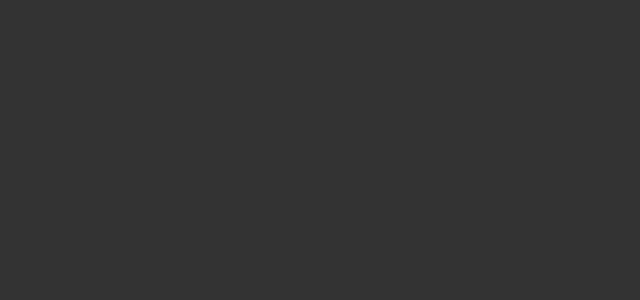
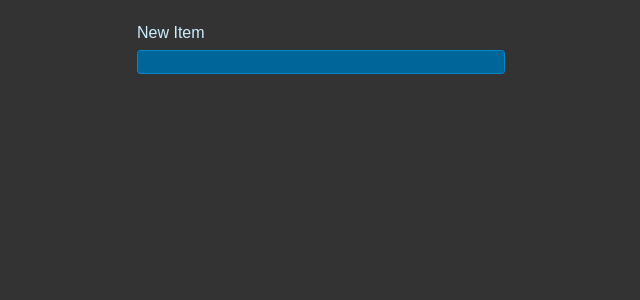
Before and after one commit to abrahamsantos-developer/react-todoApp, a React (Vite) app: page / in a window 1280 px wide. Shown: the top 300 px of the page, without its empty margins (319-959 px from the left). Built offline with nearby package versions, Linux system fonts and the light colour scheme.

Commit message:
added form component

```diff
--- a/src/App.jsx
+++ b/src/App.jsx
@@ -1,8 +1,11 @@
 import "./styles.css"
 
-
 export default function App() {
-  return <form className="new-item-form">
-
+  return (
+    <form className="new-item-form">
+    <div className="form-row"></div>
+    <label htmlFor="item">New Item</label>
+    <input type="text" id="item" />
   </form>
+  )
 }
```
